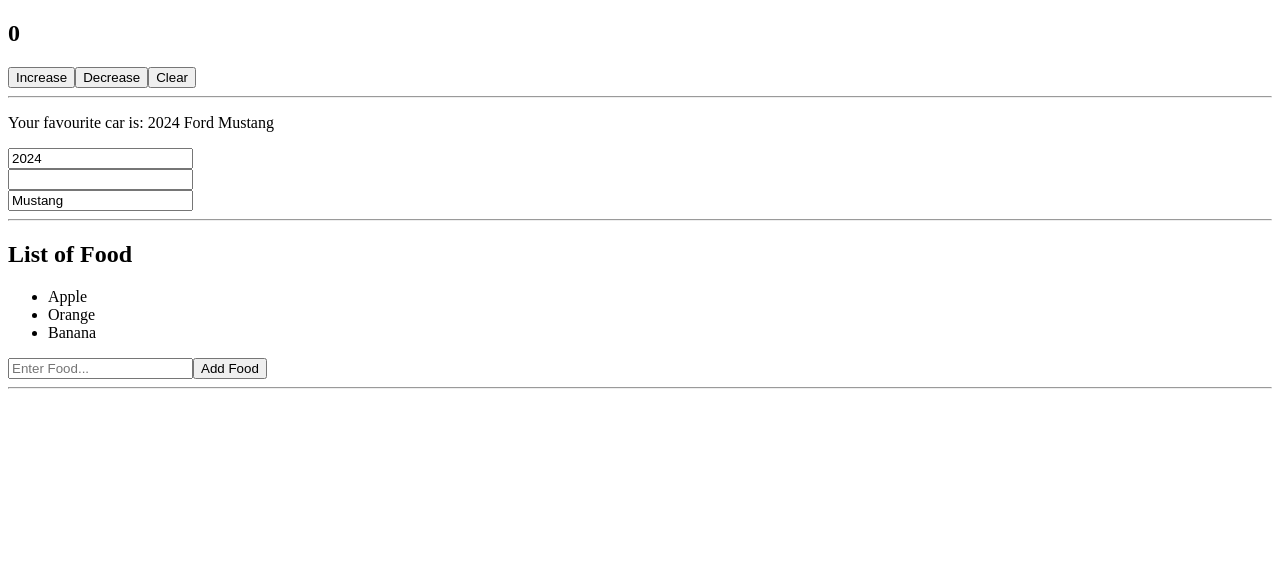
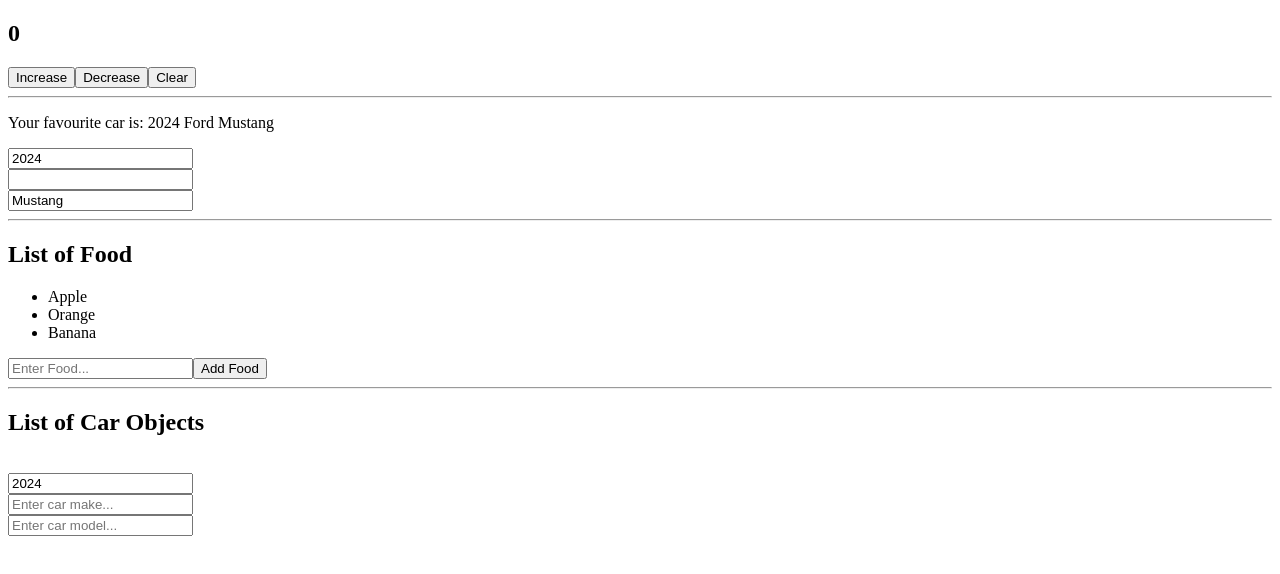
Before and after one commit to edememediong1/Updater-Function, a React (Vite) app in the folder Updater Functions/: page / in a window 1280 px wide. Shown: the top 574 px of the page. Built offline with nearby package versions, Linux system fonts and the light colour scheme.

Commit message:
Add onChange event

```diff
--- a/Updater Functions/src/App.jsx
+++ b/Updater Functions/src/App.jsx
@@ -1,6 +1,7 @@
 import Updater from "./component/UpdaterFunction"
 import ObjectsUpdate from "./component/ObjectsUpdater"
 import ArraysUpdate from "./component/ArraysUpdate"
+import ArraysObject from "./component/ArraysObject"
 
 function App() {
 
@@ -10,6 +11,7 @@ function App() {
       <Updater/> <hr></hr>
       <ObjectsUpdate/> <hr></hr>
       <ArraysUpdate/> <hr></hr>
+      <ArraysObject/>
     </>
   )
 }
--- a/Updater Functions/src/component/ArraysObject.jsx
+++ b/Updater Functions/src/component/ArraysObject.jsx
@@ -33,8 +33,11 @@ export default function ArraysObject(){
             <h2> List of Car Objects</h2>
             <ul>
 
-            </ul>
-            <input type="number" value={car}
+            </ul> <br/>
+            <input type="number" value={carYear} onChange={handleYearChange} /><br/>
+            <input type="text" value={carMake} onChange={handleMakeChange} placeholder="Enter car make..."/> <br/>
+            <input type="text" value={carModel} onChange={handleModelChange} placeholder="Enter car model..."/> <br/>
+
         </section>
     )
 }
```
